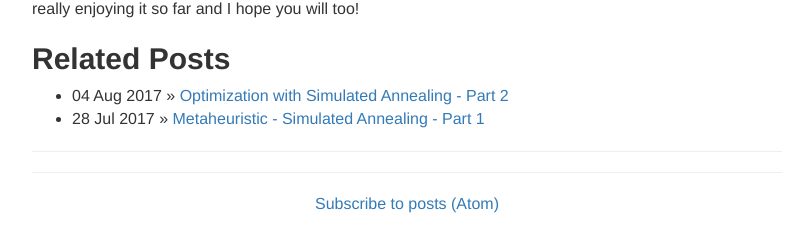
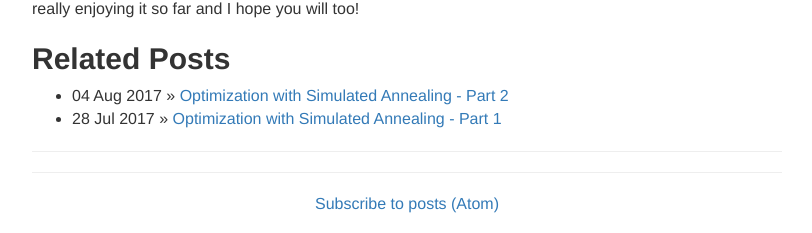
Before and after one commit to pedrohfsd/pedrohfsd.github.io, a Jekyll site: the page built from _posts/2017-07-20-bye-bye-wordpress.md, in a window 1280 px wide. Shown: the part 752-985 px from the top of the page, without its empty margins (233-1045 px from the left). Built offline with Jekyll 4.4.1, drawn with Linux system fonts in a browser that asks for light colours; comment, search, counter and statistics services are not loaded.

Commit message:
Updating post title

```diff
--- a/_posts/2017-07-28-simulated-annealing-part1.md
+++ b/_posts/2017-07-28-simulated-annealing-part1.md
@@ -1,6 +1,6 @@
 ---
 layout: post
-title: Metaheuristic - Simulated Annealing - Part 1
+title: Optimization with Simulated Annealing - Part 1
 date: 2017-07-28
 ---
 
```
